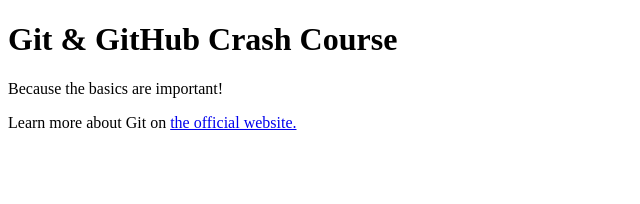
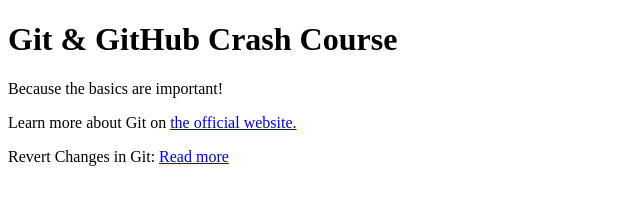
Before and after one commit to konathambabu/Github-Actions, a plain HTML site: page index.html in a window 1280 px wide. Shown: the whole page, without its empty margins (0-640 px from the left). Drawn offline with Linux system fonts and the light colour scheme.

Commit message:
Test Changes

```diff
--- a/index.html
+++ b/index.html
@@ -13,5 +13,9 @@
       Learn more about Git on
       <a href="https://git-scm.com/book/en/v2">the official website.</a>
     </p>
+
+    <p>
+      Revert Changes in Git: <a href="https://www.freecodecamp.org/news/how-to-revert-changes-in-git/">Read more</a>
+    </p>
   </body>
 </html>
```
